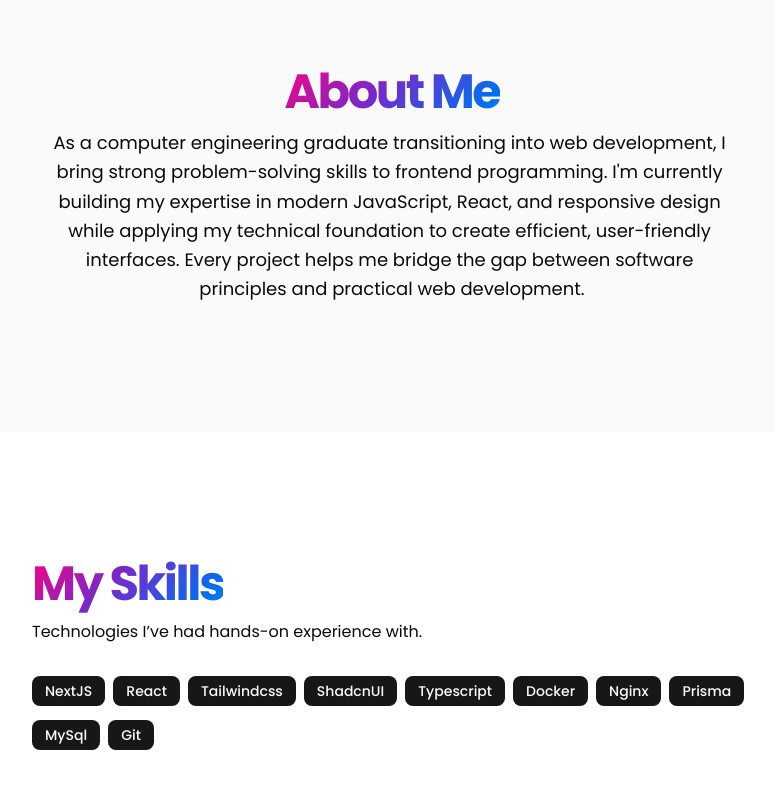
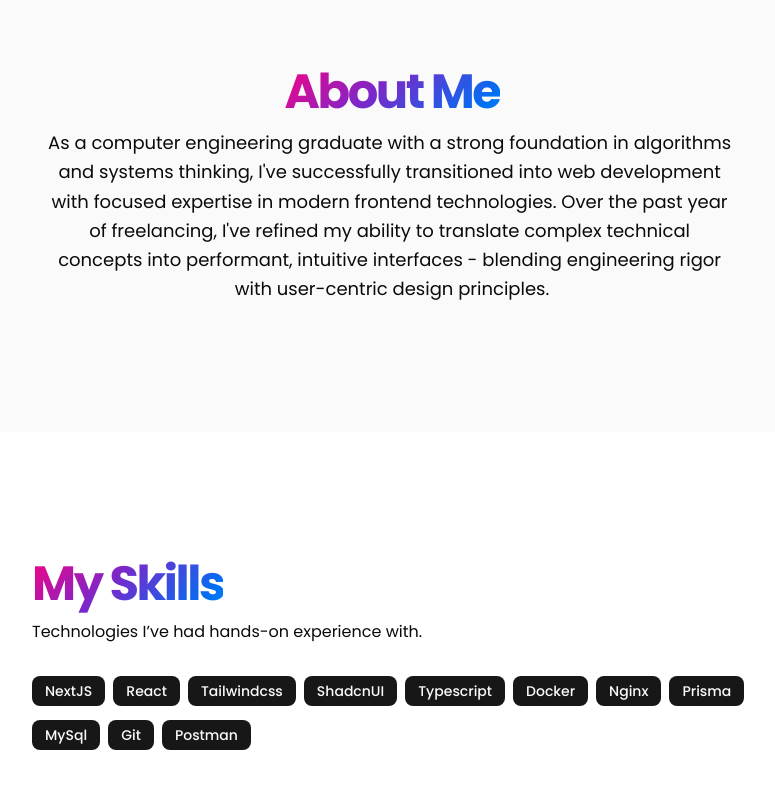
Before and after one commit to efeliza00/web-portfolio, a React (Vite) app: page / in a window 1280 px wide. Shown: the part 700-1500 px from the top of the page, without its empty margins (248-1023 px from the left). Built offline with nearby package versions, Linux system fonts and the light colour scheme.

Commit message:
chore: update json data

```diff
--- a/public/data.json
+++ b/public/data.json
@@ -4,7 +4,7 @@
         "name": "Evan Feliza",
         "title": "Frontend Developer",
         "resume": "./files/resume.pdf",
-        "about": "As a computer engineering graduate transitioning into web development, I bring strong problem-solving skills to frontend programming. I'm currently building my expertise in modern JavaScript, React, and responsive design while applying my technical foundation to create efficient, user-friendly interfaces. Every project helps me bridge the gap between software principles and practical web development."
+        "about": "As a computer engineering graduate with a strong foundation in algorithms and systems thinking, I've successfully transitioned into web development with focused expertise in modern frontend technologies. Over the past year of freelancing, I've refined my ability to translate complex technical concepts into performant, intuitive interfaces - blending engineering rigor with user-centric design principles."
     },
     "skills": [
         "NextJS",
@@ -16,7 +16,8 @@
         "Nginx",
         "Prisma",
         "MySql",
-        "Git"
+        "Git",
+        "Postman"
     ],
     "projects": [
         {
--- a/src/components/project-section.jsx
+++ b/src/components/project-section.jsx
@@ -96,7 +96,7 @@
             tabIndex={0}
             className="border-3 border-dashed  bg-transparent rounded-lg col-span-1 h-[25rem] min-h-[25rem] relative flex text-center items-center justify-center flex-col p-4 overflow-hidden group focus-within:ring focus-within:ring-offset-4"
         >
-            <IoIosCog className="text-9xl text-accent" />
+            <IoIosCog className="text-9xl text-accent animate-spin" />
             <h2 className="text-lg font-bold tracking-tighter sm:text-xl xl:text-2xl/none ">
                 <AuroraText>New Projects Coming Soon..</AuroraText>
             </h2>
```
Also changed, not shown: 1 other file (tests, documents, lock files or other folders).
